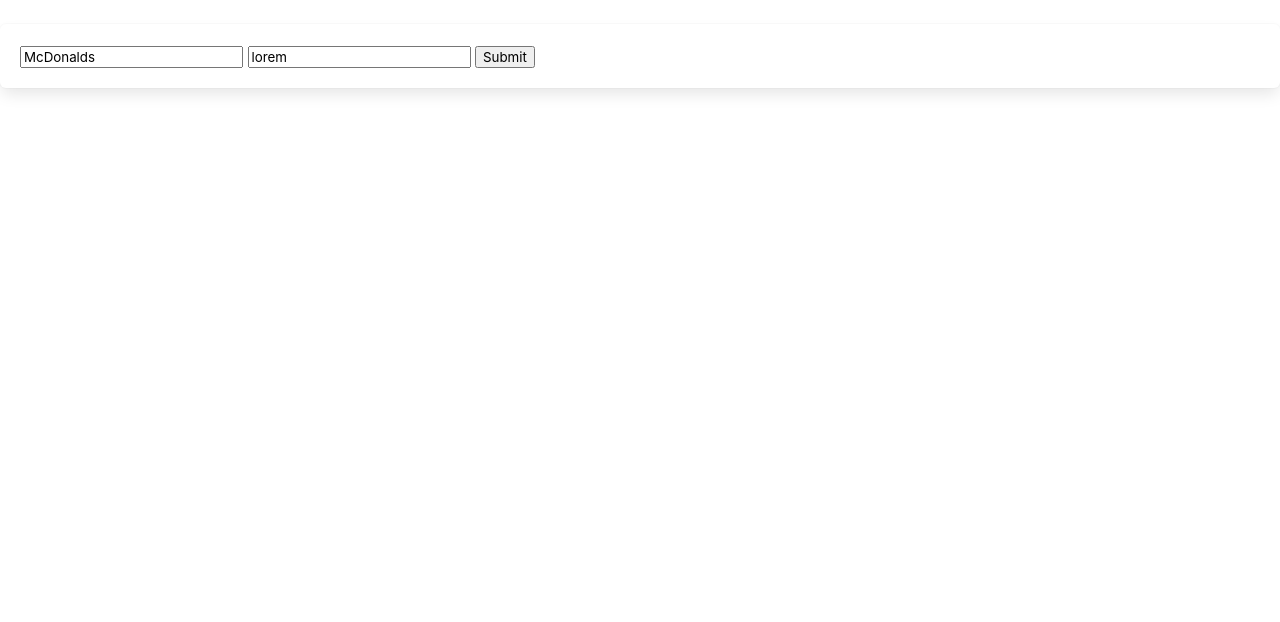
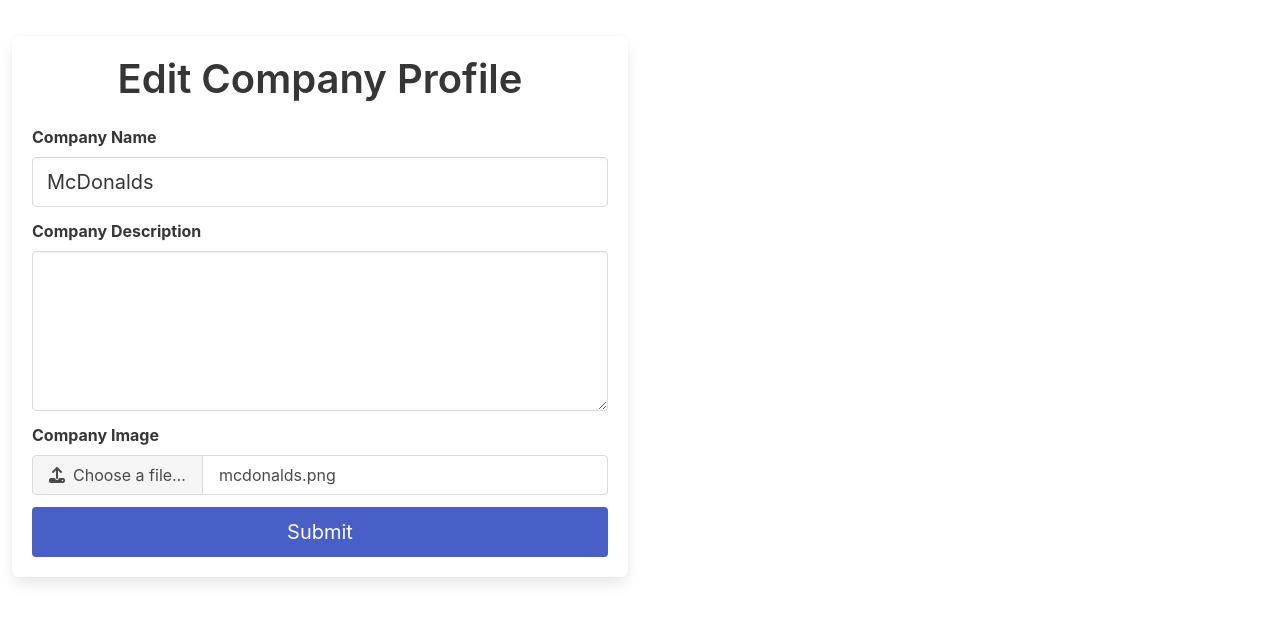
Before and after one commit to andrebhu/Acquisite, a Flask app: template src/templates/edit_business.html in a window 1280 px wide. Shown: the part 52-674 px from the top of the page. Run offline with Flask 2, Linux system fonts and the light colour scheme; the template is opened without the code that fills it: values that come from a table or form of the project are taken from there, others are empty; data comes from the database, SQL or seed files in the repository; some libraries are stand-ins or nearby versions.

Commit message:
Custom Business Info Buttons + Edit Business Page

```diff
--- a/src/templates/edit_business.html
+++ b/src/templates/edit_business.html
@@ -1,11 +1,68 @@
 {% extends "base.html" %}
 
 {% block content %}
+<div class="column is-6-desktop is-10-tablet">
     <div class="box">
-        <form method="post">
-            <input type="text" name="name" value={{ business.name }} required>
-            <input type="text" name="description" value={{ business.description }} required>
-            <input type="submit">
+        <h2 class="title is-2 has-text-centered">Edit Company Profile</h2>
+        <form method="post" enctype="multipart/form-data">
+
+            <div class="field mt-3">
+                <div class="control">
+                    <label class="label">Company Name</label>
+                    <input type="text" class="input is-medium" name="name" value={{ business.name }} required>
+                </div>
+            </div>
+
+            <div class="field">
+                <div class="control">
+                    <label class="label">Company Description</label>
+                    <textarea class="textarea is-medium" name="description" value={{ business.description }} required></textarea>
+                </div>
+            </div>
+
+            <div class="field">
+                <label class="label">Company Image</label>
+                <div class="file has-name is-fullwidth">
+                    <label class="file-label">
+                      <input class="file-input" type="file" name="resume">
+                      <span class="file-cta">
+                        <span class="file-icon">
+                          <i class="fas fa-upload"></i>
+                        </span>
+                        <span class="file-label">
+                          Choose a file…
+                        </span>
+                      </span>
+                      <span class="file-name">
+                        {{ business.image }}
+                      </span>
+                    </label>
+                  </div>
+            </div>
+
+            <div class="control">
+                <button class="button is-medium is-fullwidth is-link" type="submit">Submit</button>
+            </div>
+
         </form>
     </div>
+</div>
 {% endblock %}
+
+<!-- <div class="field">
+    <label class="label">Company Image</label>
+    <div class="file mb-3">
+
+        <label class="file-label">
+            <input class="file-input" type="file" name="file" required>
+            <span class="file-cta">
+            <span class="file-icon">
+                <i class="fas fa-upload"></i>
+            </span>
+            <span class="file-label">
+                Choose a file…
+            </span>
+            </span>
+        </label>
+    </div>
+</div> -->
```
Also changed, not shown: src/templates/business_info.html (+14 -2 lines).
